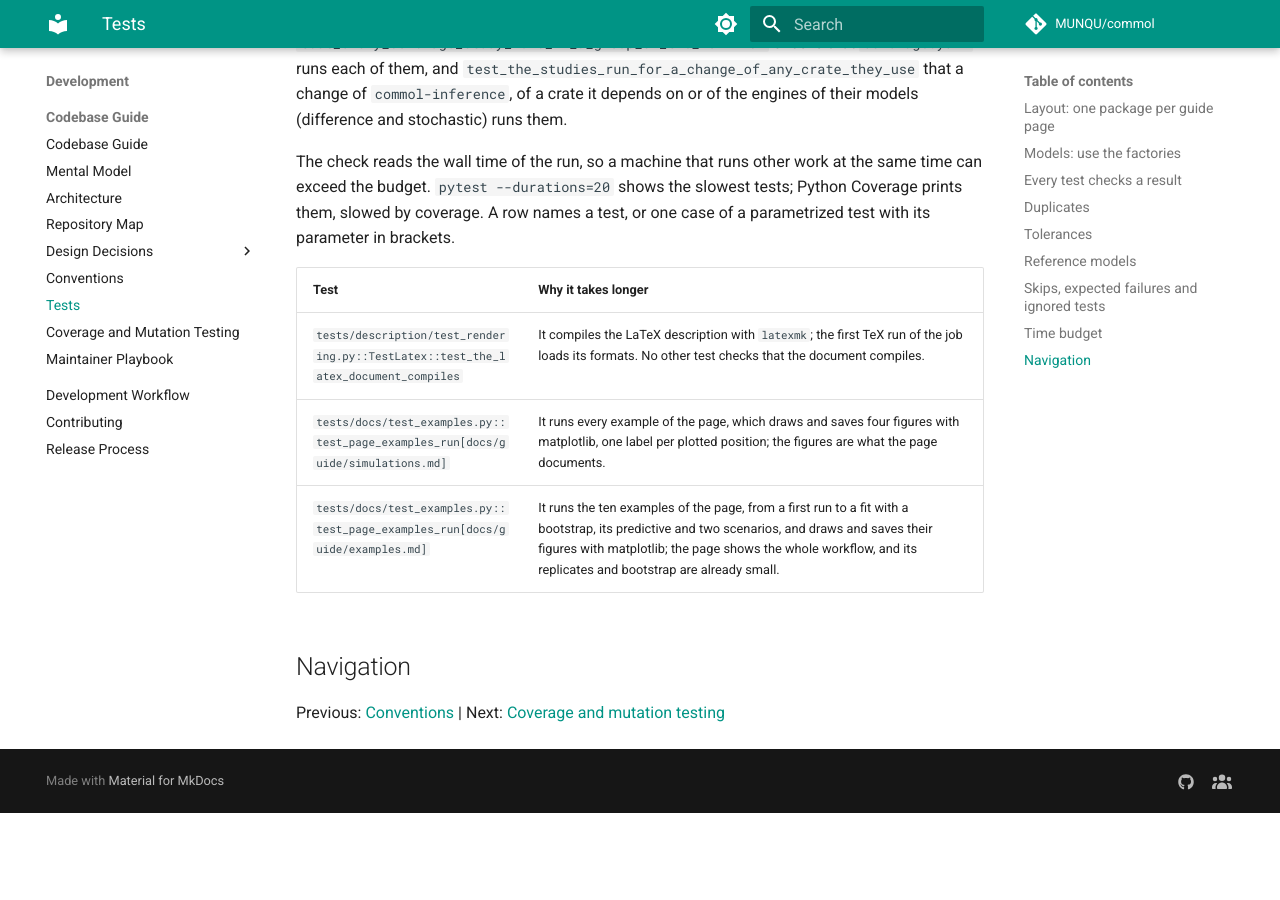
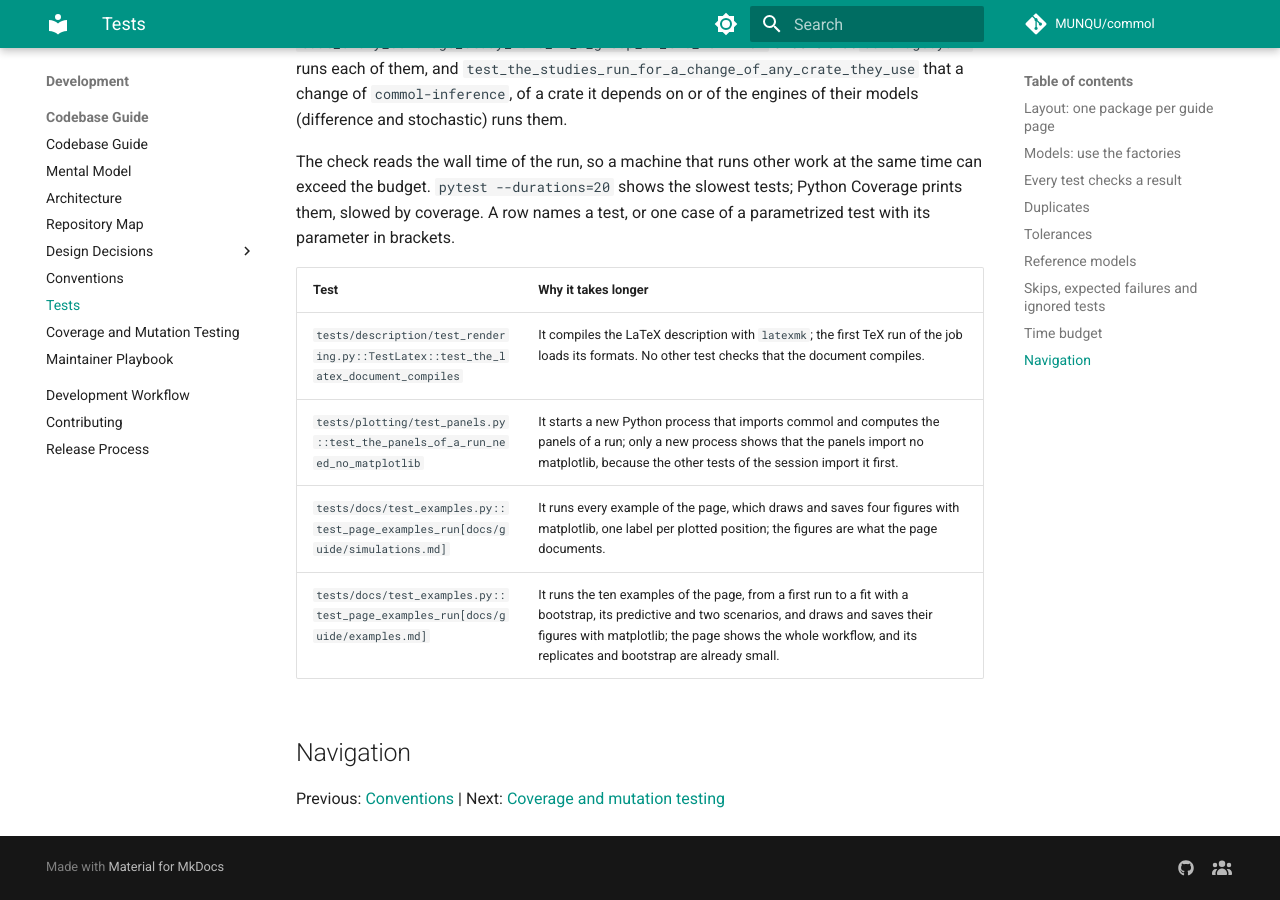
Before and after one commit to MUNQU/commol, an MkDocs documentation site: the page built from docs/codebase/tests.md, in a window 1280 px wide and 900 px high, scrolled down 6894 px. Built offline with MkDocs 1.6.1 and Material for MkDocs 9.7.7, drawn with Linux system fonts in a browser that asks for light colours; comment, search, counter and statistics services are not loaded; the version menu is left out; before the commit the page ends 7707 px from its top, so only the background shows below that.

Commit message:
fix(tests): list the test of panels without matplotlib in the time budget (#389)

```diff
--- a/docs/codebase/tests.md
+++ b/docs/codebase/tests.md
@@ -230,6 +230,7 @@ a test, or one case of a parametrized test with its parameter in brackets.
 | Test | Why it takes longer |
 |---|---|
 | `tests/description/test_rendering.py::TestLatex::test_the_latex_document_compiles` | It compiles the LaTeX description with `latexmk`; the first TeX run of the job loads its formats. No other test checks that the document compiles. |
+| `tests/plotting/test_panels.py::test_the_panels_of_a_run_need_no_matplotlib` | It starts a new Python process that imports commol and computes the panels of a run; only a new process shows that the panels import no matplotlib, because the other tests of the session import it first. |
 | `tests/docs/test_examples.py::test_page_examples_run[docs/guide/simulations.md]` | It runs every example of the page, which draws and saves four figures with matplotlib, one label per plotted position; the figures are what the page documents. |
 | `tests/docs/test_examples.py::test_page_examples_run[docs/guide/examples.md]` | It runs the ten examples of the page, from a first run to a fit with a bootstrap, its predictive and two scenarios, and draws and saves their figures with matplotlib; the page shows the whole workflow, and its replicates and bootstrap are already small. |
 
```
